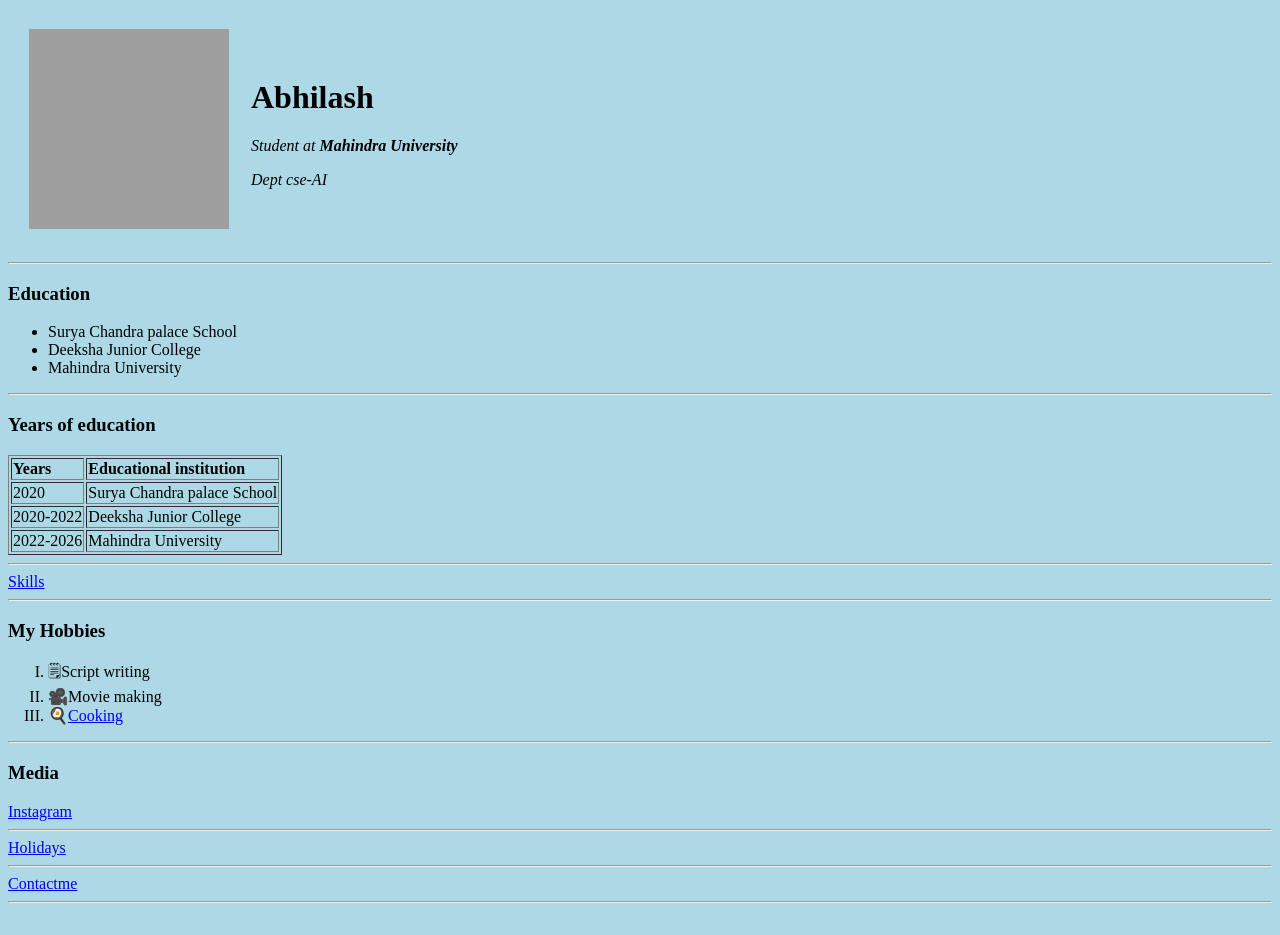
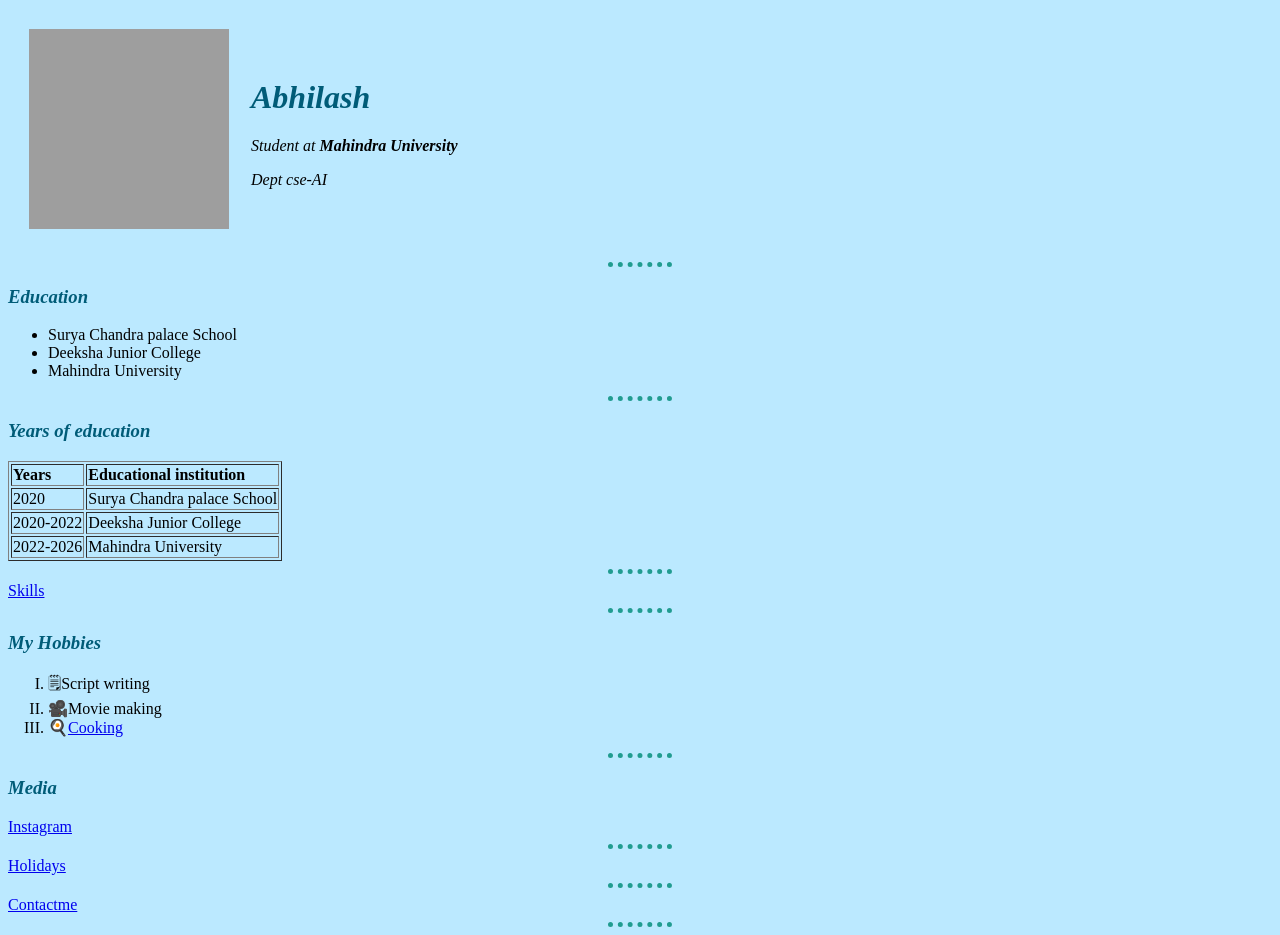
Before and after one commit to Abhilash31304/cv, a plain HTML site: page index.html in a window 1280 px wide. Before the commit the page ends 911 px from the top, so only its background shows below. Drawn offline with Linux system fonts and the light colour scheme; files that its build step writes are made by us from their sources; grey boxes are pictures that could not be loaded.

Commit message:
Add initial cv files

```diff
--- a/index.html
+++ b/index.html
@@ -3,16 +3,15 @@
   <head>
     <meta charset="utf-8">
     <title>Abhilash's personal site</title>
-    <style media="screen">
-      body{
-        background-color: lightblue;
-      }
-    </style>
+
+    <link rel="stylesheet" href="css/styles.css">
+
   </head>
+
   <body align="left">
     <table cellspacing="20">
       <tr>
-        <td><img src="C:\Users\Abhilash\OneDrive\Desktop\Web devolopment\HTML-personal site\for_site-modified.png" alt="Abhilash profile picture" width="200" height="200"></td>
+        <td><img src="C:\Users\Abhilash\OneDrive\Desktop\Web devolopment\HTML-personal site\for_site-modified.png" alt="Abhilash profile picture"></td>
         <td><h1>Abhilash</h1>
         <p><em>Student at <strong>Mahindra University</strong></em></p>
         <p><em>Dept cse-AI</em></p></td>
--- /dev/null
+++ b/styles.css
@@ -0,0 +1,24 @@
+body {
+  background-color: #BBE9FF;
+}
+hr {
+  border-style: none;
+  border-top-style: dotted;
+  border-color: #219C90;
+  border-radius: 10;
+  height: 0px;
+  border-width: 5px;
+  width: 5%;
+}
+img {
+  width:200px;
+  height:200px;
+}
+h1 {
+  font-style: italic;
+  color: #005C78;
+}
+h3 {
+  font-style: italic;
+  color: #005C78;
+}
```
Also changed, not shown: contact.html (+1 -0 lines), holidaywork.html (+1 -0 lines), skills.html (+1 -0 lines).
